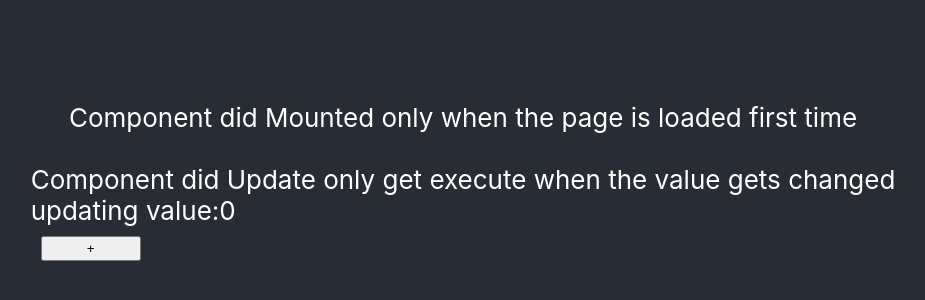
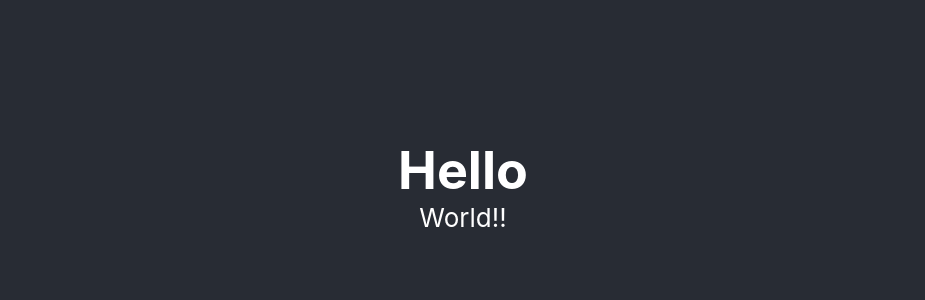
Before and after one commit to Bluefalcon04v/React_Interview_Practice, a React (Vite) app in the folder React-Questions/: page / in a window 1280 px wide. Shown: the part 214-514 px from the top of the page, without its empty margins (177-1102 px from the left). Built offline with nearby package versions, Linux system fonts and the light colour scheme.

Commit message:
About Components

```diff
--- a/React-Questions/src/App.jsx
+++ b/React-Questions/src/App.jsx
@@ -1,5 +1,12 @@
 import React from 'react'
 import './App.css'
+
+// ======================== stateless_functional_component=========================
+import Stateless_functional_component from './Components/basic of Components/stateless_functional_component'
+
+// ======================== statefull_functional_component=========================
+import Statefull_class_component from './Components/basic of Components/statefull_class_component'
+
 
 // =========================== USESTATE =======================
 import UseState_Functional_Comp from './Components/Hooks/useState/useState_FunctionalComponent'
@@ -22,6 +29,15 @@
   return (
     <div className="container">
 
+      {/* -------------------------- Components ---------------------------- */}
+
+      {/* ================= Stateless Components ========================= */}
+      <Stateless_functional_component/>
+      {/* ================= Statefull Components ========================= */}
+      <Statefull_class_component/>
+
+
+
       {/*------------------------------ Hooks ---------------------------*/}
 
       {/*============================ useState ============================*/}
@@ -31,6 +47,7 @@
 
       {/*============================ useEffect ============================*/}
       {/* Class Based Components */}
+
       {/* <ComponentDidMount />
       <br/>
       <ComponentDidUpdate />
@@ -38,9 +55,10 @@
       <ComponentWillUnmount />  */}
 
       {/* Functional Based Components */}
-      <ComponentDidMount_useEffect/>
+
+      {/* <ComponentDidMount_useEffect/>
       <br/>
-      <ComponentDidUpdate_useEffect/>
+      <ComponentDidUpdate_useEffect/> */}
 
 
     </div>
--- /dev/null
+++ b/React-Questions/src/Components/basic of Components/statefull_class_component.jsx
@@ -0,0 +1,11 @@
+import React, { Component } from 'react'
+
+export default class statefull_class_component extends Component {
+  render() {
+    return (
+      <div>
+        World!!
+      </div>
+    )
+  }
+}
--- /dev/null
+++ b/React-Questions/src/Components/basic of Components/stateless_functional_component.jsx
@@ -0,0 +1,21 @@
+// Components represents a part in UI, although the components can be reuse with different Properties and different values. Components can be in nested form.
+
+// types of components 1st StatelessComponent and 2nd StatefullComponent
+
+import React from 'react'
+
+
+const stateless_functional_component = () => {
+
+    const Print = () => {
+        return <h1> Hello </h1>
+    }
+
+  return (
+    <div>
+        {Print()}
+    </div>
+  )
+}
+
+export default stateless_functional_component
```
